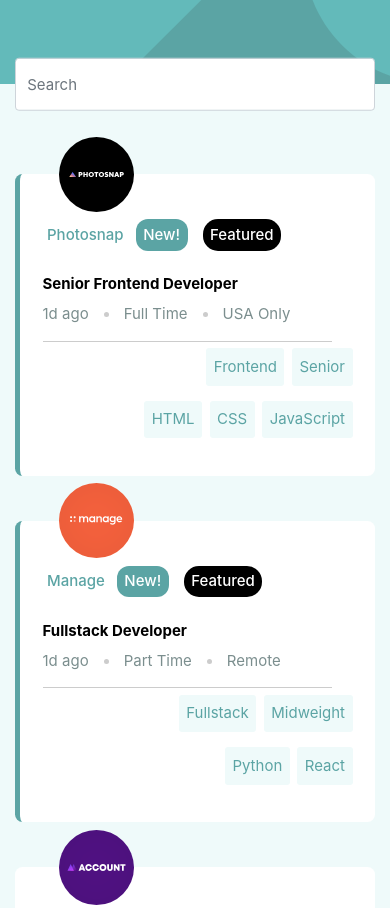
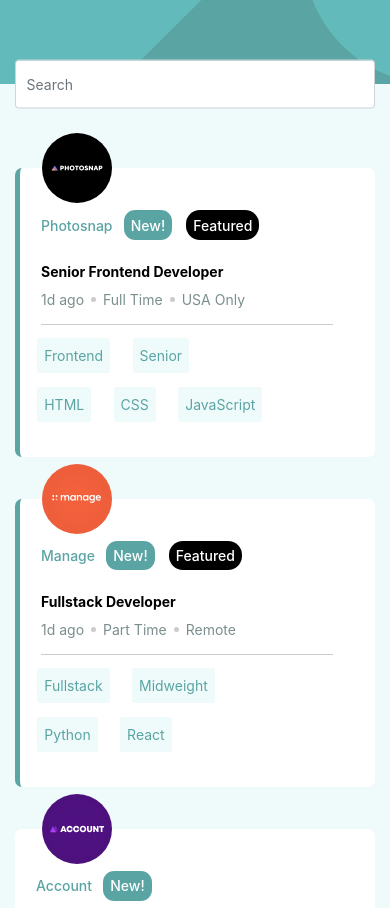
Before and after one commit to alperenArikan/job-filter, a plain HTML site: page index.html in a window 390 px wide. Shown: the top 908 px of the page. Drawn offline with nearby package versions, Linux system fonts and the light colour scheme.

Commit message:
Add files via upload

```diff
--- a/app.js
+++ b/app.js
@@ -8,22 +8,22 @@ document.addEventListener("DOMContentLoaded", getData(data))
 
 function filterJobs(e) {
     let filterValue = e.target.value.toLowerCase();
-    console.log(filterValue)
     let languages = document.querySelectorAll(".languages");
     let tools = document.querySelectorAll(".tools");
-
-
     data = datas.filter((x, index) => {
         return x.languages.join(" ").toLowerCase().includes(filterValue) === true || x.tools.join(" ").toLowerCase().includes(filterValue) === true || x.company.toLowerCase().includes(filterValue) === true || x.position.toLowerCase().includes(filterValue) === true || x.role.toLowerCase().includes(filterValue) === true || x.level.toLowerCase().includes(filterValue) === true
     })
     container.innerHTML = "";
     getData(data)
 }
-
 function getData(data) {
+    console.log(data)
+    if (data.length === 0) {
+        container.innerHTML = `
+        <h1 class="error"> No Result. Please Check Your Search Parameter</h1>
+        `}
     data.map(x => {
         let styleBorder;
-        console.log(x)
         x.featured ? styleBorder = `"border-left: 5px solid hsl(180, 29%, 50%)"` : "";
         container.innerHTML += `
         <div id=${x.id} class="row">
@@ -66,6 +66,5 @@ function getData(data) {
           </div >
         </div >
       </div >
-            `
-    })
+            `})
 }
--- a/index.html
+++ b/index.html
@@ -6,6 +6,8 @@
 
   <link rel="icon" type="image/png" sizes="32x32" href="./images/favicon-32x32.png">
   <link rel="stylesheet" href="https://cdn.jsdelivr.net/npm/bootstrap@4.5.3/dist/css/bootstrap.min.css" integrity="sha384-TX8t27EcRE3e/ihU7zmQxVncDAy5uIKz4rEkgIXeMed4M0jlfIDPvg6uqKI2xXr2" crossorigin="anonymous">
+  <link rel="preconnect" href="https://fonts.gstatic.com">
+<link href="https://fonts.googleapis.com/css2?family=Spartan:wght@400;500;700&display=swap" rel="stylesheet">
 
   <title>Frontend Mentor | Job Listings</title>
 
--- a/style.css
+++ b/style.css
@@ -1,9 +1,9 @@
 html{
     font-size: 15px;
+    font-family: 'Spartan', sans-serif;
 }
 body{
     background-color: hsl(180, 52%, 96%);
-
 
 }
 .header{
@@ -79,11 +79,12 @@ body{
     color: hsl(180, 29%, 50%);
     padding: .5rem;
     border-radius: .2rem;
-    margin-left: .5rem;
+    margin-left: .8rem;
 }
 .role:hover,.level:hover,.languages:hover,.tools:hover{
     background-color: hsl(180, 29%, 50%);
     color: #fff;
+    cursor: pointer;
 }
 .circle{
     display: inline-block;
@@ -91,14 +92,14 @@ body{
     height: 5px;
     border-radius: 50%;
     background-color: #ccc;
-    margin: 0 1rem;
+    margin: 0 .5rem;
 }
 
 .company{
     color: hsl(180, 29%, 50%);
     font-weight: 500;
     margin-right: .5rem;
-    padding: 0.3rem;
+    padding: 0.3rem 0.3rem 0.3rem 0;
 }
 .new{
     background-color: hsl(180, 29%, 50%);
@@ -125,13 +126,23 @@ body{
     margin-bottom: .5rem;
 
 }
+.position:hover{
+    color: hsl(180, 29%, 50%);
+    cursor: pointer;
+}
 
-
+.error{
+    color:hsl(180, 29%, 50%) ;
+    align-self: center;
+}
 @media (max-width: 768px){
+    html{
+        font-size: 14px;
+    }
 .image-container{
     position: absolute;
     top: -2.5rem;
-    left: 15%;
+    left: 3rem;
     width: 5rem;
 
 }
@@ -152,7 +163,7 @@ margin: 1.5rem 0 1rem 0;
 
 }
 .tag-container{
-    margin-top: .5rem;
+    margin-top: 1rem;
 }
 .header{
     margin-bottom: 6rem;
@@ -160,4 +171,11 @@ margin: 1.5rem 0 1rem 0;
 .job-card{
     margin-bottom: 3rem;
 }
+.tag-container{
+    justify-content: flex-start;
+    padding-left: 0;
 }
+.role,.level,.languages,.tools{
+    margin-right: .8rem;
+}
+}
```
